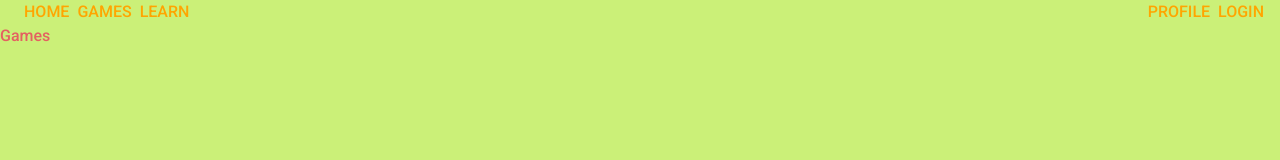
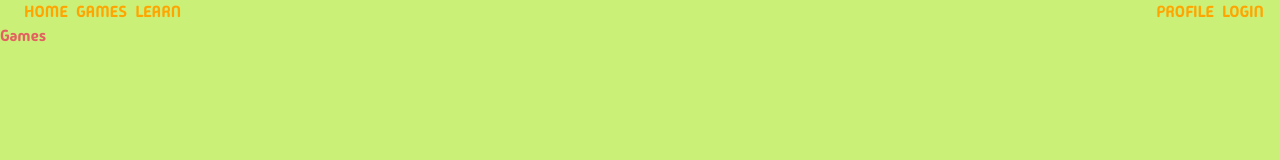
Before and after one commit to msionut28/webVenture-quest, a Next.js app: page /games in a window 1280 px wide. Shown: the top 160 px of the page. Built offline with nearby package versions, Linux system fonts and the light colour scheme.

Commit message:
dynamic changing metadata + custom font

```diff
--- a/app/games/page.tsx
+++ b/app/games/page.tsx
@@ -1,3 +1,10 @@
+import type { Metadata } from "next"
+
+export const metadata: Metadata = {
+  title: 'Games',
+  description: 'Play our games in order to unlock new levels'
+}
+
 const Games = () => {
   return (
     <div>Games</div>
--- a/app/layout.tsx
+++ b/app/layout.tsx
@@ -1,13 +1,18 @@
 import type { Metadata } from "next";
-import { Roboto } from "next/font/google";
+import localFont from "next/font/local";
 import "./globals.css";
-import Navbar from "../components/Navbar/Navbar"
+import Navbar from "../components/Navbar/Navbar";
 
-const roboto = Roboto({ subsets: ["latin"], weight: '500' });
+const madimiOne = localFont({
+  src: [{ path: "../public/fonts/madimi_one/MadimiOne-Regular.ttf", weight: "500" }],
+});
 
 export const metadata: Metadata = {
-  title: "Webventure",
-  description: "Your companion in learning web development",
+  title: {
+    template: '%s | Webventure',
+    default: 'Webventure'
+  },
+  description: 'Your companion in learning web development',
 };
 
 export default function RootLayout({
@@ -17,10 +22,10 @@ export default function RootLayout({
 }>) {
   return (
     <html lang="en">
-      <body className={roboto.className}>
-        <Navbar/>
+      <body className={madimiOne.className}>
+        <Navbar />
         {children}
-        </body>
+      </body>
     </html>
   );
 }
--- a/app/learn/page.tsx
+++ b/app/learn/page.tsx
@@ -1,3 +1,10 @@
+import type { Metadata } from "next"
+
+export const metadata: Metadata = {
+  title: 'Learn',
+  description: 'Start learning to acquire more knowledge'
+}
+
 const Learn =() => {
   return (
     <div>Learn</div>
--- a/app/login/page.tsx
+++ b/app/login/page.tsx
@@ -1,3 +1,10 @@
+import type { Metadata } from "next"
+
+export const metadata: Metadata = {
+  title: 'Login',
+  description: 'Log in so you can get started'
+}
+
 const Login = () => {
     return (
         <div>Login</div>
--- a/app/page.tsx
+++ b/app/page.tsx
@@ -1,9 +1,14 @@
 import Image from "next/image";
+import type { Metadata } from "next"
+
+export const metadata: Metadata = {
+  title: 'Home | Webventure'
+}
 
 export default function Home() {
   return (
     <main className="flex flex-col justify-center items-center">
-      <h1 className="text-4xl madimi">This is WebVenture</h1>
+      <h1 className="text-4xl">This is WebVenture</h1>
       <div className="flex">
         <Image
           src={"/captain_donatello/hand-wave.svg"}
--- a/app/profile/page.tsx
+++ b/app/profile/page.tsx
@@ -1,3 +1,10 @@
+import type { Metadata } from "next"
+
+export const metadata: Metadata = {
+  title: 'Profile',
+  description: 'Personal Profile'
+}
+
 const Profile = () => {
   return (
     <div>Profile</div>
--- a/app/register/page.tsx
+++ b/app/register/page.tsx
@@ -1,3 +1,10 @@
+import type { Metadata } from "next"
+
+export const metadata: Metadata = {
+  title: 'Register',
+  description: "Create an account"
+}
+
 const Register = () => {
   return (
     <div>Register</div>
--- a/components/Navbar/Navbar.tsx
+++ b/components/Navbar/Navbar.tsx
@@ -5,21 +5,21 @@ const Navbar = () => {
     <div className="w-full h-2/6 flex">
       <div className="ml-6 gap-2 flex">
         <Link href="/">
-          <button className="roboto">HOME</button>
+          <button>HOME</button>
         </Link>
         <Link href="/games">
-          <button className="roboto">GAMES</button>
+          <button>GAMES</button>
         </Link>
         <Link href="/learn">
-          <button className="roboto">LEARN</button>
+          <button>LEARN</button>
         </Link>
       </div>
       <div className="ml-auto mr-4 flex gap-2">
         <Link href="/profile">
-          <button className="roboto">PROFILE</button>
+          <button>PROFILE</button>
         </Link>
         <Link href="/login">
-          <button className="roboto">LOGIN</button>
+          <button>LOGIN</button>
         </Link>
       </div>
     </div>
```
